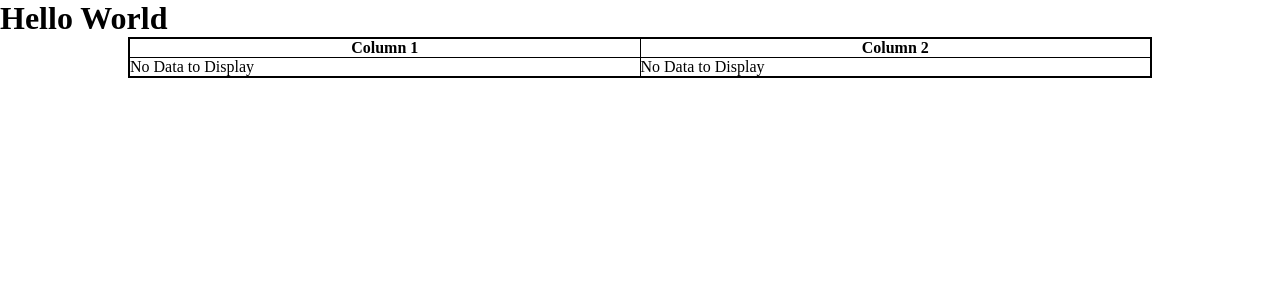
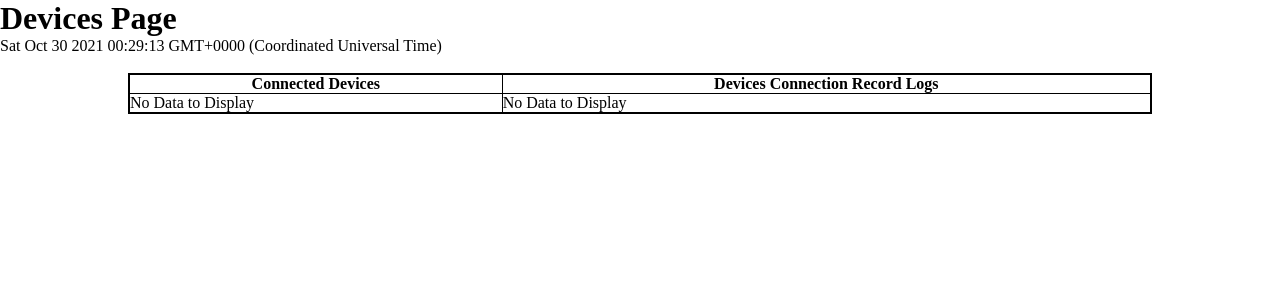
Before and after one commit to jhchng/eg281s-nlab2, a Django app: page /viewdevices/ in a window 1280 px wide. Shown: the top 300 px of the page. Run offline with Django 3.2, Linux system fonts and the light colour scheme; data that the repository does not hold is empty.

Commit message:
updated files 30/10/2021-2

```diff
--- a/devicewebservice/templates/devicewebapp/viewdevices.html
+++ b/devicewebservice/templates/devicewebapp/viewdevices.html
@@ -5,14 +5,20 @@
     <meta charset="utf-8">
     <title>IOT APP</title>
     <link rel="stylesheet" href="{% static 'css/basestyle.css' %}">
+    <script>
+       document.write('<h1>Devices Page</h1>'+Date()+' <br>');
+       setTimeout(function(){
+         location.reload(1);
+       },5000);
+   </script>
   </head>
   <body>
-    <h1>Hello World</h1>
+    <br>
     <table border="1" style="border-collapse: collapse; border: 2px solid black;">
       <tr>
       <thead>
-        <th>Column 1</th>
-        <th>Column 2</th>
+        <th>Connected Devices</th>
+        <th>Devices Connection Record Logs</th>
       </thead>
       </tr>
       <tr>
```
